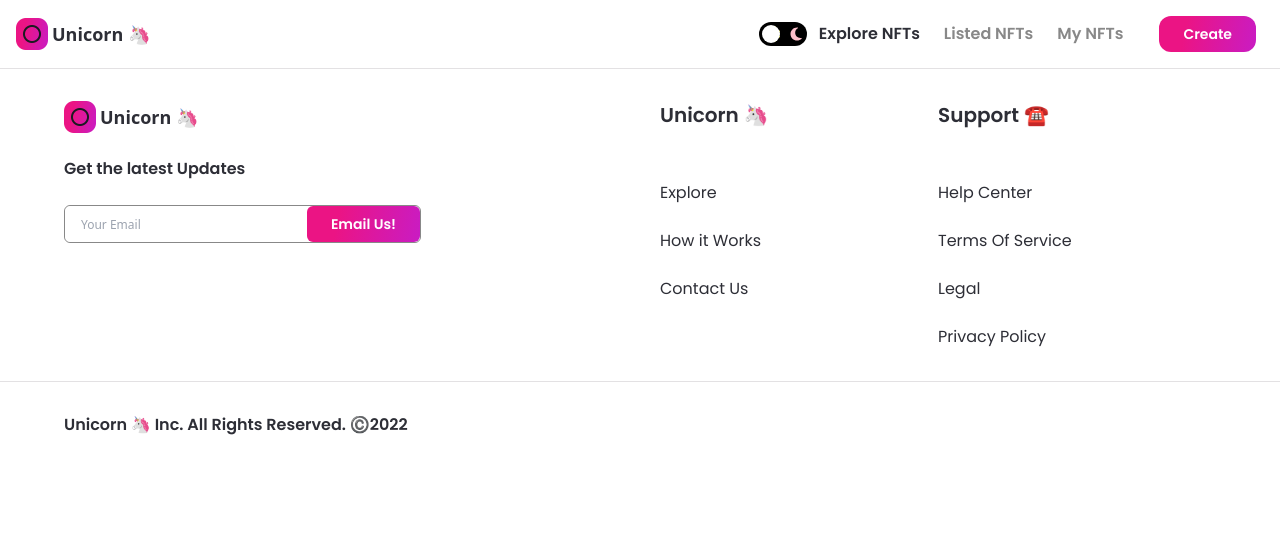
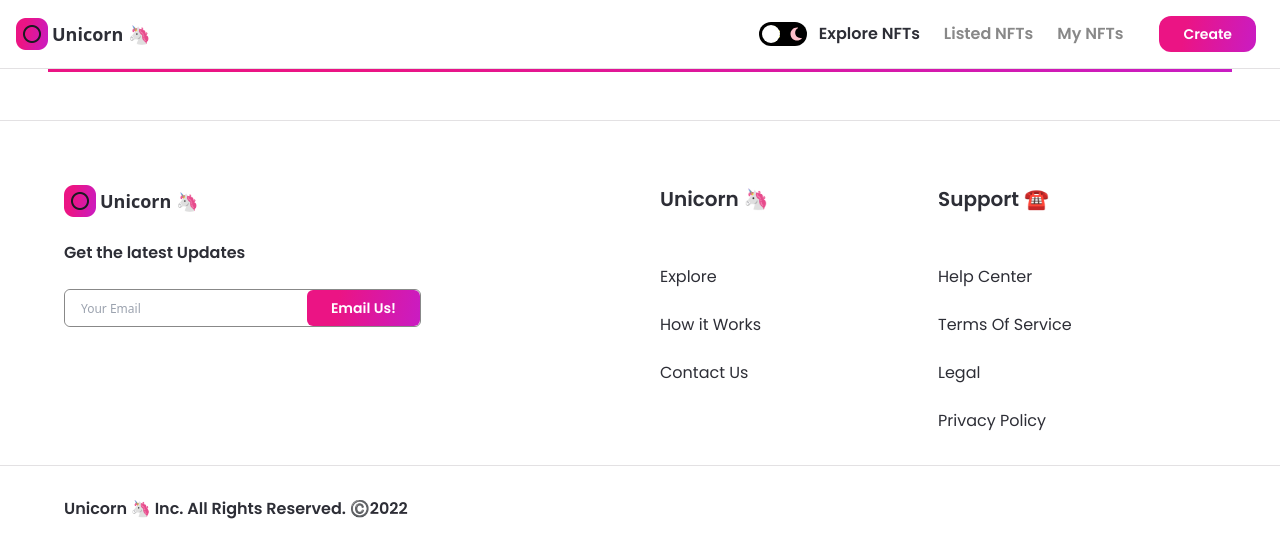
Before and after one commit to andrewpap22/unicorn-nft-marketplace, a Next.js app: page / in a window 1280 px wide. Shown: the top 558 px of the page. Built offline with nearby package versions, Linux system fonts and the light colour scheme.

Commit message:
init and add banner to home component :construction: ...

```diff
--- /dev/null
+++ b/components/Banner.jsx
@@ -0,0 +1,7 @@
+import React from 'react';
+
+const Banner = () => (
+  <div className="relative w-full flex items-center z-0 overflow-hidden nft-gradient">Banner</div>
+);
+
+export default Banner;
--- a/components/index.js
+++ b/components/index.js
@@ -1,5 +1,6 @@
 import Navbar from './Navbar';
 import Footer from './Footer';
 import Button from './Button';
+import Banner from './Banner';
 
-export { Navbar, Footer, Button };
+export { Navbar, Footer, Button, Banner };
--- a/pages/index.jsx
+++ b/pages/index.jsx
@@ -1,8 +1,12 @@
 import React from 'react';
 
+import Banner from '../components/Banner';
+
 const Home = () => (
-  <div>
-    <h1 className="text-3xl font-bold underline bg-teal-500">Hello World!</h1>
+  <div className="flex justify-center sm:px-4 p-12">
+    <div className="w-full minmd:w-4/5">
+      <Banner />
+    </div>
   </div>
 );
 
```
